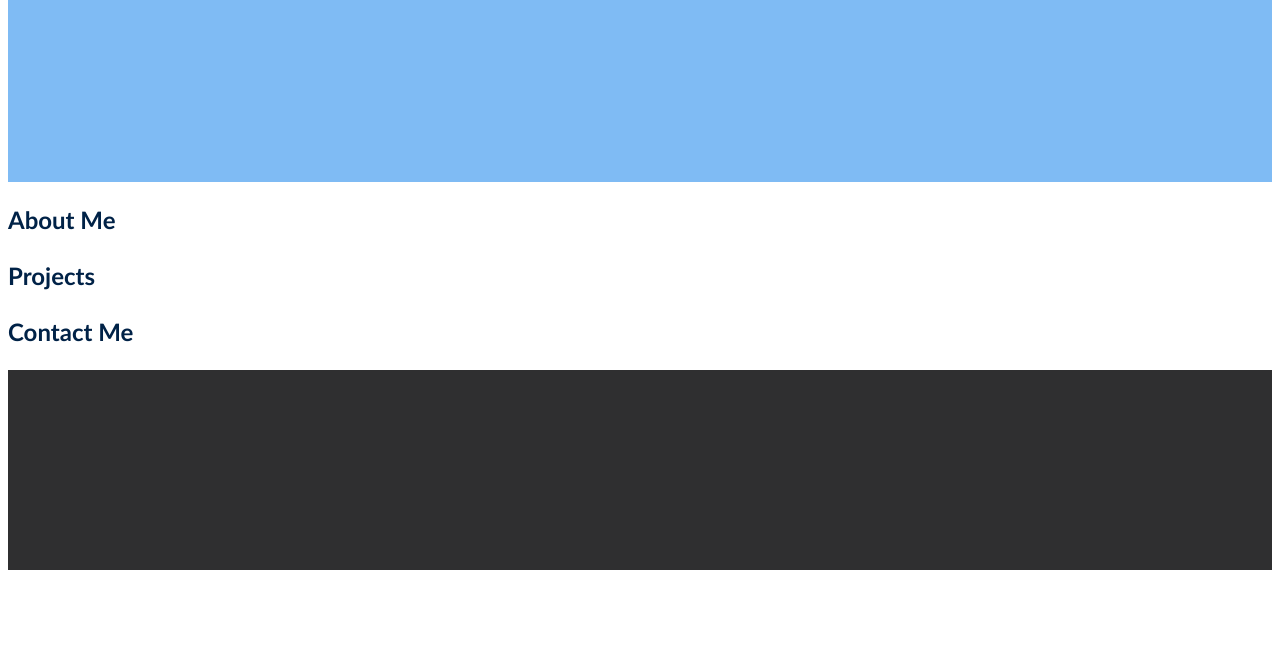
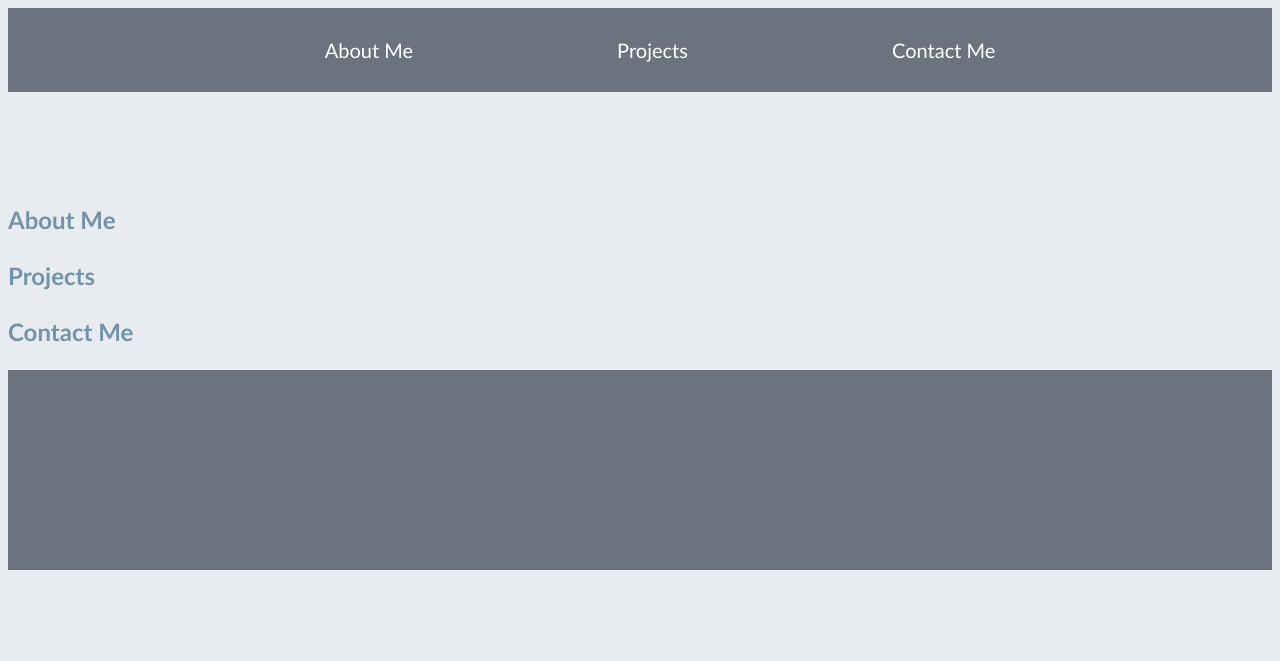
Before and after one commit to Todd1510/Portfolio-Website-Todd-Rossouw, a plain HTML site: page index.html in a window 1280 px wide. Shown: the part 139-800 px from the top of the page. Drawn offline with Linux system fonts and the light colour scheme.

Commit message:
Update index.html and index.css

```diff
--- a/Resources/CSS/index.css
+++ b/Resources/CSS/index.css
@@ -1,15 +1,18 @@
 * {
     font-family: Calibri, 'Gill Sans', 'Gill Sans MT', 'Trebuchet MS', sans-serif;
   }
+body {
+    background-color: #E8ECF1;
+  }
 
 header {
-  background-color: #7FBBF4;
   text-align: center;
   height: 300px;
   width: 100%;
 }
 nav {
-  background-color: #0D5DD0;
+  background-color: #6C737E;
+  color: #ffffff;
 }
 main {
 
@@ -18,7 +21,7 @@ section {
 
 }
 footer {
-  background-color: #2F2F30;
+  background-color: #6C737E;
   color: #ffffff;
   height: 200px;
   width: 100%;
@@ -26,15 +29,32 @@ footer {
 }
 
 h1 {
-    color: #002247;
+    color: #7393A7;
     line-height: 1.5;
 }
 h2 {
-  color: #002247;
+  color: #7393A7;
   line-height: 1.5;
 }
 p {
 
+}
+
+.navbar {
+  display: inline-block;
+  font-size: 20px;
+  padding: 20px;
+  margin: 10px 30px;
+}
+.navbar a {
+  text-decoration: none;
+  color: #ffffff;
+  border-radius: 5px;
+  padding: 20px;
+  margin: 10px 30px;
+}
+.navbar a:hover {
+  background-color: #364153;
 }
 
 #about-me {
--- a/index.html
+++ b/index.html
@@ -10,6 +10,11 @@
       <h1>Welcome!</h1>
       <h2>My name is Todd Rossouw, and this is my Portfolio!</h2>
       <nav>
+        <ul>
+          <li class="navbar"><a href="#about-me">About Me</a></li>
+          <li class="navbar"><a href="#projects">Projects</a></li>
+          <li class="navbar"><a href="#contact">Contact Me</a></li>
+        </ul>
 
       </nav>
     </header>
```
